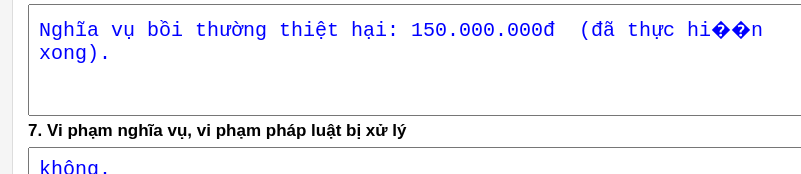
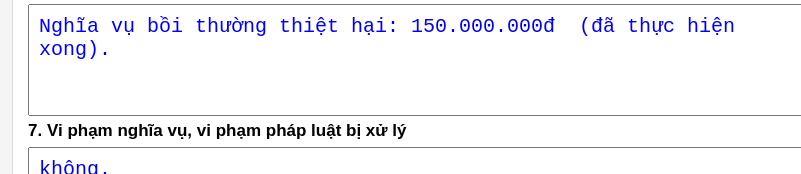
Before and after one commit to QuanChi2003/tinhthang, a plain HTML site: page index.html in a window 1280 px wide. Shown: the part 1460-1634 px from the top of the page, 228-1029 px from the left. Drawn offline with Linux system fonts and the light colour scheme.

Commit message:
Fix typo in compensation obligation text

```diff
--- a/index.html
+++ b/index.html
@@ -96,7 +96,7 @@
     <textarea style="color: blue;">-Án Phí: 200.000đ (đã thực hiện xong).</textarea>
 
     <b>6. Thực hiện các hình phạt bổ sung, nghĩa vụ bồi thường thiệt hại</b>
-    <textarea style="color: blue;">Nghĩa vụ bồi thường thiệt hại: 150.000.000đ  (đã thực hi��n xong).</textarea>
+    <textarea style="color: blue;">Nghĩa vụ bồi thường thiệt hại: 150.000.000đ  (đã thực hiện xong).</textarea>
 
     <b>7. Vi phạm nghĩa vụ, vi phạm pháp luật bị xử lý</b>
     <textarea style="color: blue;">không.</textarea>
```
